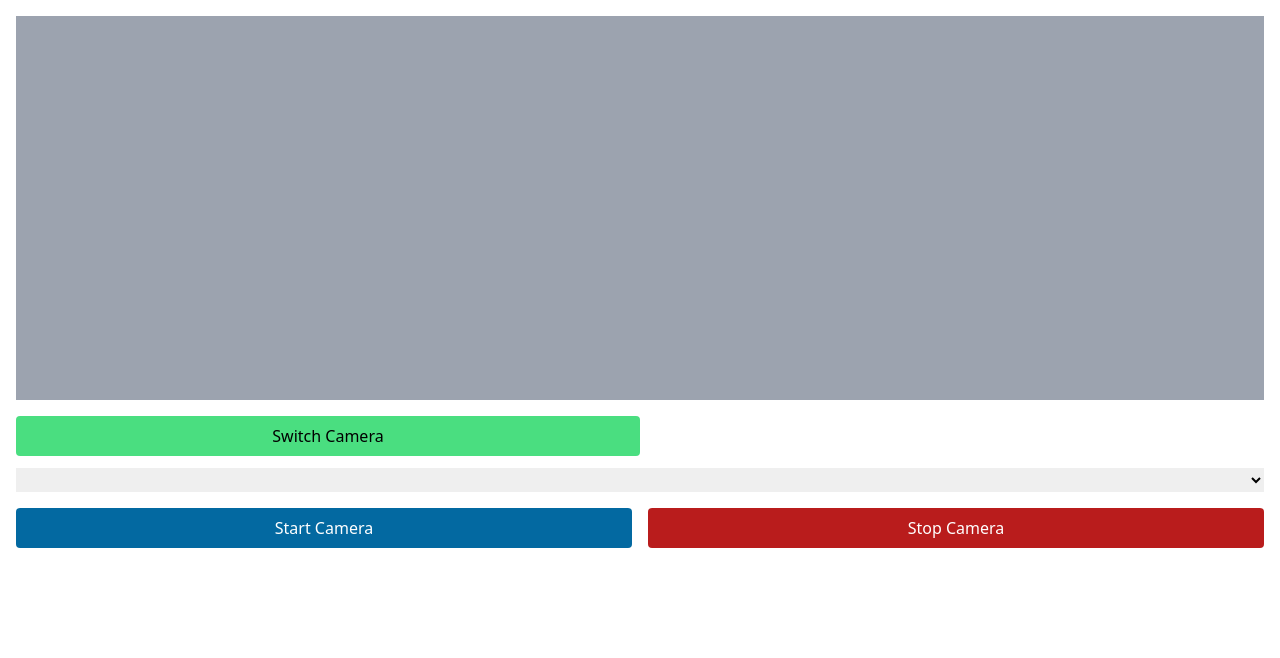
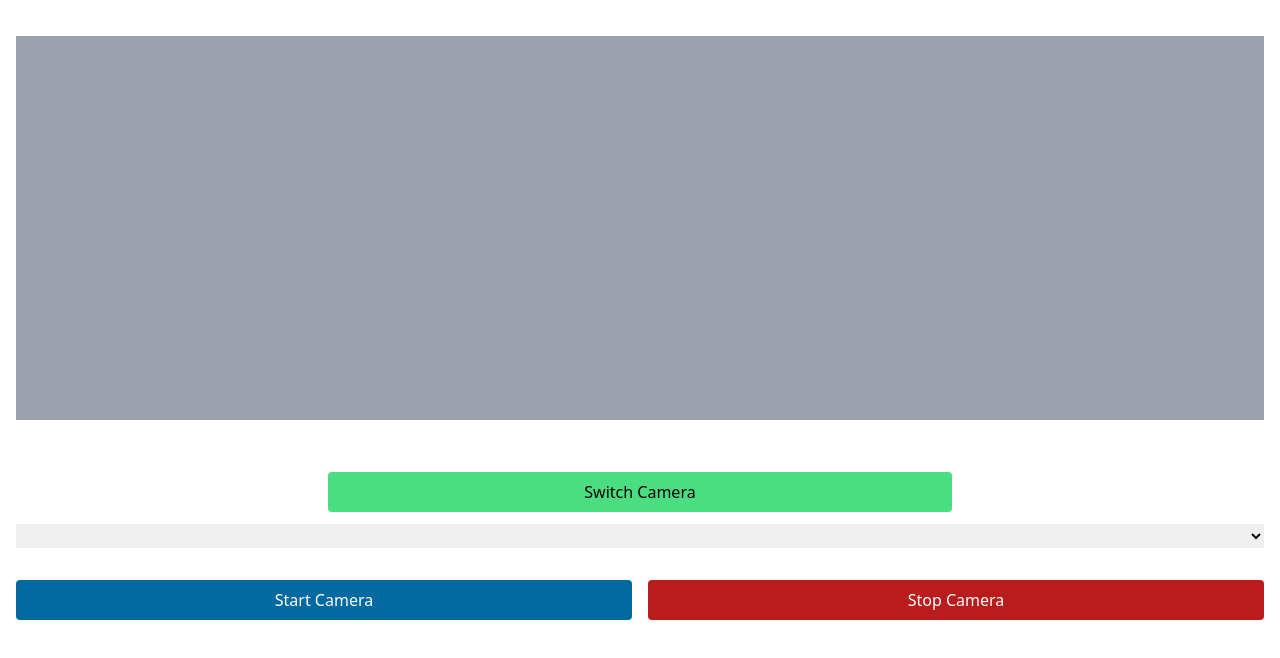
Before and after one commit to klsio22/live-cam, a React (Vite) app: page / in a window 1280 px wide. Shown: the top 658 px of the page. Built offline with nearby package versions, Linux system fonts and the light colour scheme.

Commit message:
feat(camera): spacing adjustments

```diff
--- a/src/pages/camera.tsx
+++ b/src/pages/camera.tsx
@@ -75,13 +75,13 @@ export const Camera = ({ onStream, onError }: CameraProps) => {
 
   return (
     <div className='flex flex-col gap-4 p-4 justify-start'>
-      <div className='bg-gray-400 h-96'>
+      <div className='bg-gray-400 h-96 my-5'>
         <video ref={videoRef} autoPlay />
       </div>
-      <div className='flex flex-col justify-center w-full gap-3'>
+      <div className='flex flex-col justify-center items-center w-full gap-3 my-4'>
         <button
           onClick={switchCamera}
-          className='bg-green-400 w-1/2 p-2 rounded '
+          className='bg-green-400 w-1/2 p-2 rounded'
         >
           Switch Camera
         </button>
```
